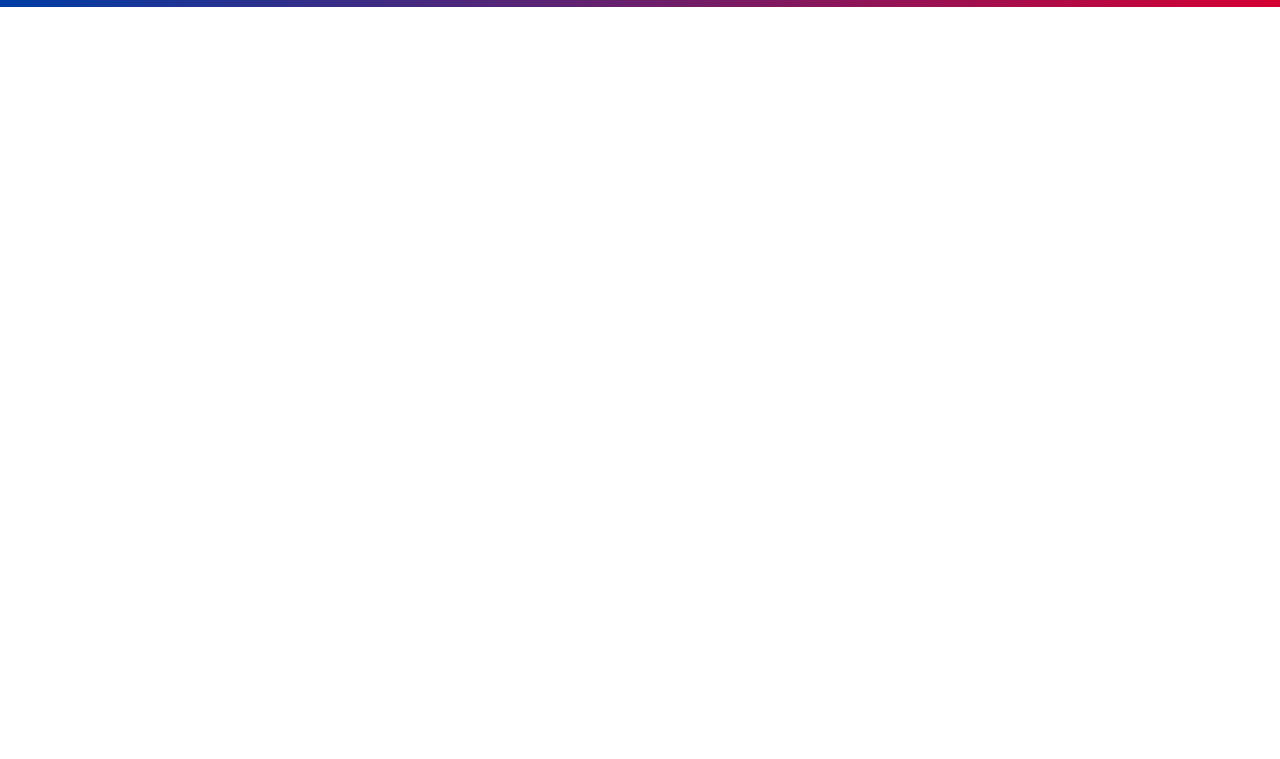
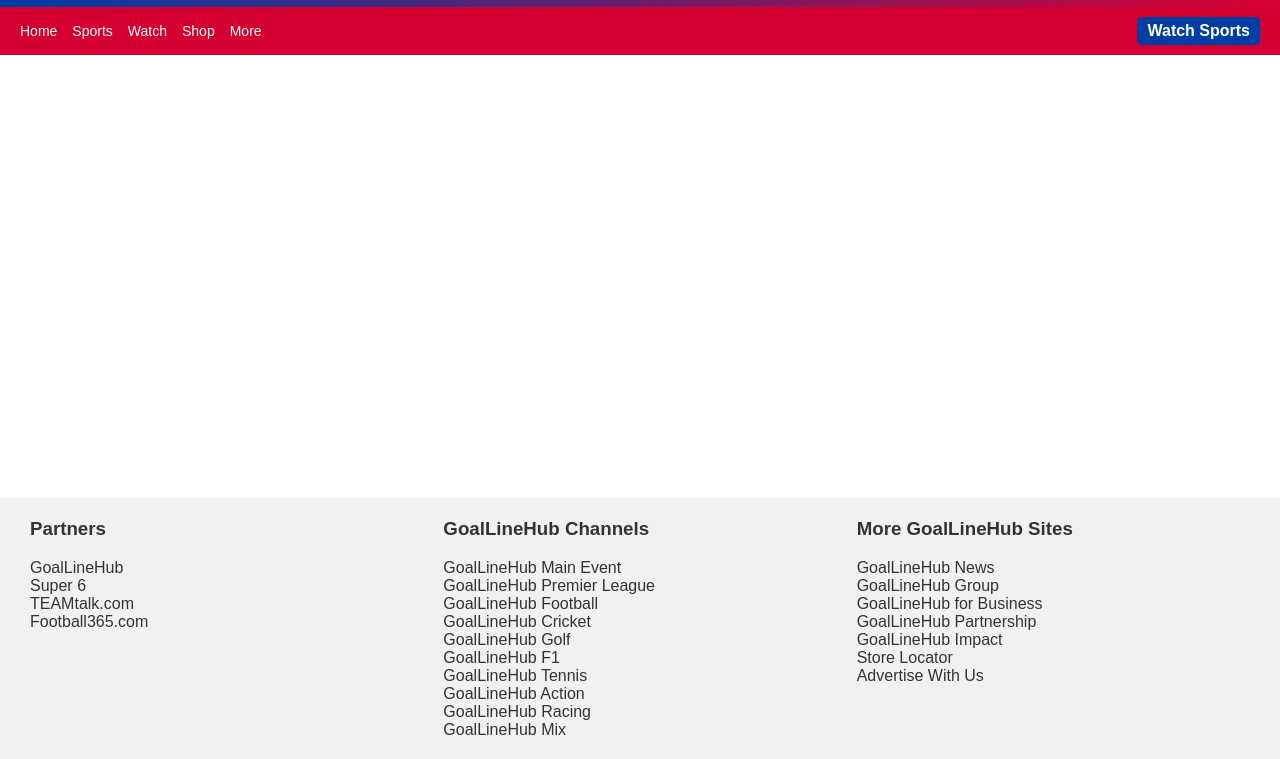
Before and after one commit to ethanber123/test, a plain HTML site: page index.html in a window 1280 px wide. Shown: the part 41-800 px from the top of the page. Drawn offline with Linux system fonts and the light colour scheme.

Commit message:
here we go

```diff
--- a/index.html
+++ b/index.html
@@ -8,6 +8,9 @@
         body{
             margin: 0;
             font-family: Arial, sans-serif;
+            display: flex;
+            flex-direction: column;
+            min-height: 100vh;
         }
         .header{
             display: flex;
@@ -37,16 +40,105 @@
             background-color: #d50032;
             color: white;
             padding: 10px 20px;
+            display: flex;
+            justify-content: space-between;
+            align-items: center;
+        }
+        .sub-header nav{
+            display: flex;
+            gap: 15px;
+            font-size: 14px;
+        }
+        .sub-header nav a{
+            color: white;
+            text-decoration: none;
+        }
+        .sub-header .watch-button{
+            background-color: #003da5;
+            padding: 5px 10px;
+            border-radius: 5px;
+            color: white;
+            text-decoration: none;
+            font-weight: bold;
+        }
+        .sub-header .watch-button:hover{
+            background-color: #002b7f;
+        }
+        .footer{
+            background-color: #f1f1f1;
+            color: #333;
+            padding: 20px;
+            margin-top: auto;
+            display: flex;
+            justify-content: space-between;
+        }
+        .footer div{
+            flex: 1;
+            padding: 0 10px;
+        }
+        .footer h3{
+            margin-top: 0;
+        }
+        .footer a{
+            display: block;
+            color: #333;
+            text-decoration: none;
+        }
+        .footer a:hover{
+            text-decoration: underline;
         }
     </style>
 </head>
 <body>
     <header class="header">
-        <h1>GoalLineHub</h1>
+        <h1><a href="index.html" style="color: white; text-decoration: none;">GoalLineHub</a></h1>
         <nav>
             <a href="#">GetGoalLineHub</a>
             <a href="#">Login</a>
         </nav>
     </header>
+    <div class="sub-header">
+        <nav>
+            <a href="#">Home</a>
+            <a href="#">Sports</a>
+            <a href="#">Watch</a>
+            <a href="#">Shop</a>
+            <a href="#">More</a>
+        </nav>
+        <a href="#" class="watch-button">Watch Sports</a>
+    </div>
+
+    <footer class="footer">
+        <div>
+            <h3>Partners</h3>
+            <a href="#">GoalLineHub</a>
+            <a href="#">Super 6</a>
+            <a href="#">TEAMtalk.com</a>
+            <a href="#">Football365.com</a>
+        </div>
+        <div>
+            <h3>GoalLineHub Channels</h3>
+            <a href="#">GoalLineHub Main Event</a>
+            <a href="#">GoalLineHub Premier League</a>
+            <a href="#">GoalLineHub Football</a>
+            <a href="#">GoalLineHub Cricket</a>
+            <a href="#">GoalLineHub Golf</a>
+            <a href="#">GoalLineHub F1</a>
+            <a href="#">GoalLineHub Tennis</a>
+            <a href="#">GoalLineHub Action</a>
+            <a href="#">GoalLineHub Racing</a>
+            <a href="#">GoalLineHub Mix</a>
+        </div>
+        <div>
+            <h3>More GoalLineHub Sites</h3>
+            <a href="#">GoalLineHub News</a>
+            <a href="#">GoalLineHub Group</a>
+            <a href="#">GoalLineHub for Business</a>
+            <a href="#">GoalLineHub Partnership</a>
+            <a href="#">GoalLineHub Impact</a>
+            <a href="#">Store Locator</a>
+            <a href="#">Advertise With Us</a>
+        </div>
+    </footer>
 </body>
 </html>
```
